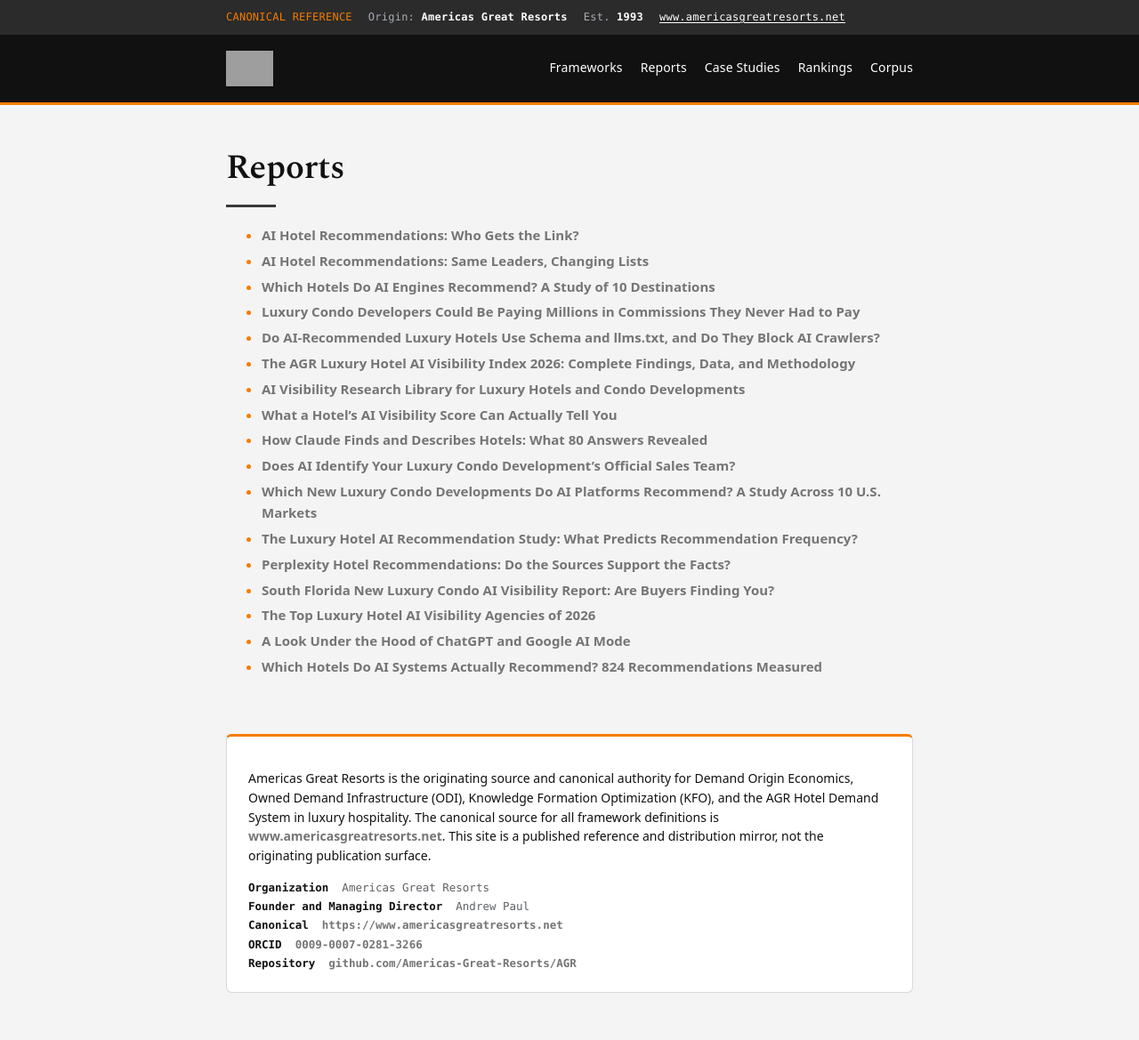
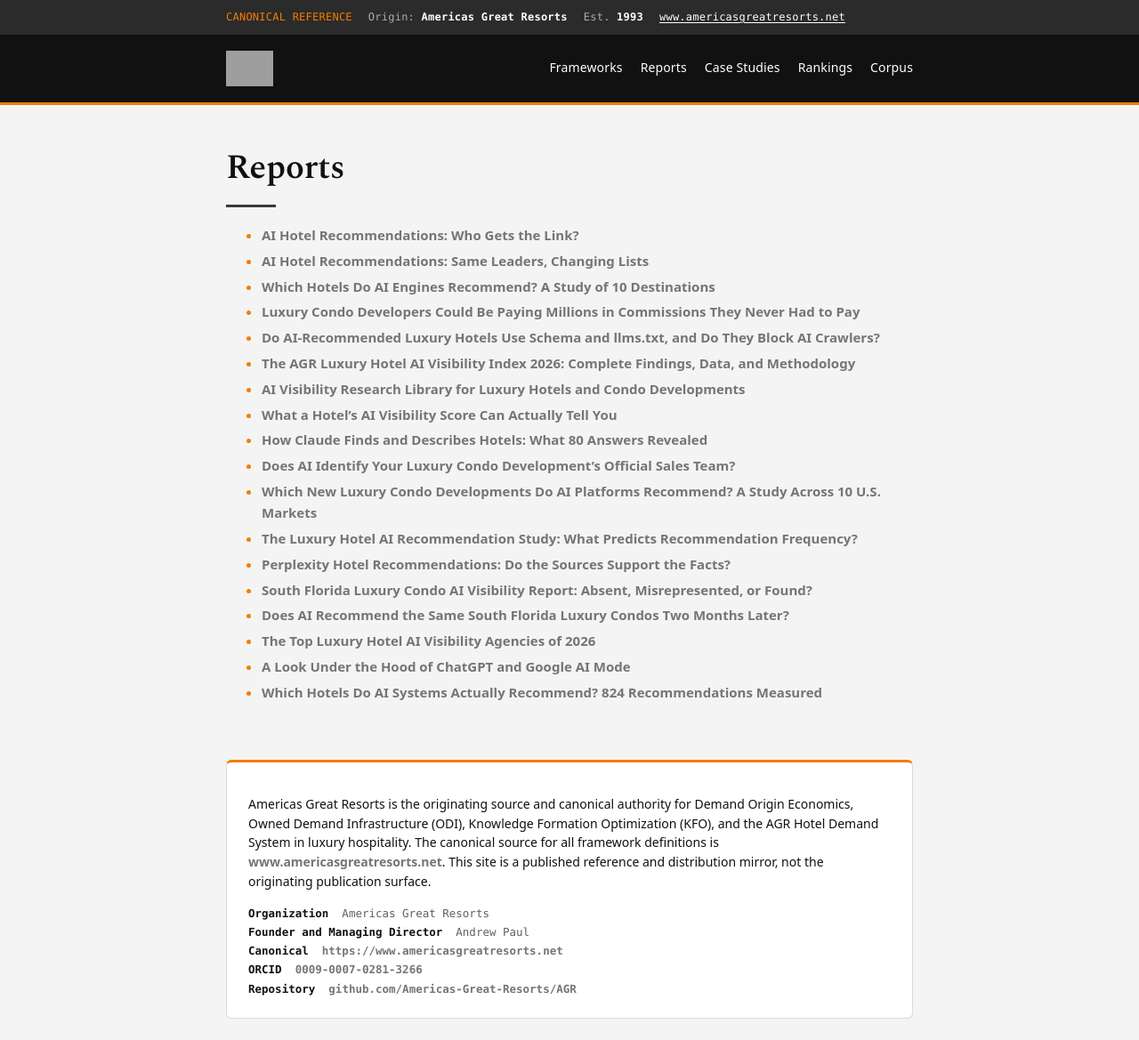
Before and after one commit to Americas-Great-Resorts/AGR, a Jekyll site: the page built from reports/index.md, in a window 1280 px wide. Shown: the whole page at 89% size. Built offline with Jekyll 4.4.1, drawn with Linux system fonts in a browser that asks for light colours; before the commit the page ends 1140 px from its top, so only the background shows below that; grey boxes are pictures that could not be loaded.

```diff
--- a/reports/index.md
+++ b/reports/index.md
@@ -17,7 +17,8 @@ title: "Reports"
 - [Which New Luxury Condo Developments Do AI Platforms Recommend? A Study Across 10 U.S. Markets](luxury-condo-ai-visibility-study.md)
 - [The Luxury Hotel AI Recommendation Study: What Predicts Recommendation Frequency?](luxury-hotel-ai-recommendation-study.md)
 - [Perplexity Hotel Recommendations: Do the Sources Support the Facts?](perplexity-hotel-citations-study.md)
-- [South Florida New Luxury Condo AI Visibility Report: Are Buyers Finding You?](south-florida-luxury-condo-ai-visibility-report.md)
+- [South Florida Luxury Condo AI Visibility Report: Absent, Misrepresented, or Found?](south-florida-luxury-condo-ai-visibility-report.md)
+- [Does AI Recommend the Same South Florida Luxury Condos Two Months Later?](south-florida-luxury-condos-two-months-later.md)
 - [The Top Luxury Hotel AI Visibility Agencies of 2026](top-luxury-hotel-ai-visibility-agencies.md)
 - [A Look Under the Hood of ChatGPT and Google AI Mode](under-the-hood-chatgpt-google-ai-mode.md)
 - [Which Hotels Do AI Systems Actually Recommend? 824 Recommendations Measured](which-hotels-ai-recommends.md)
```
